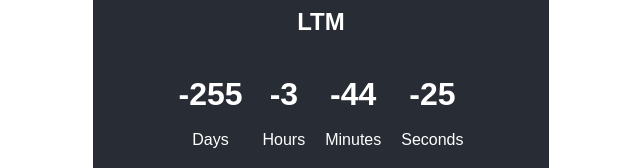
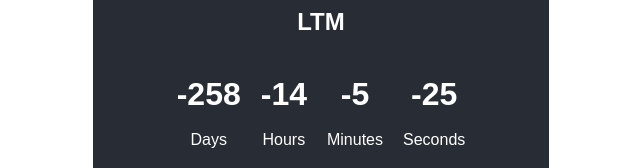
Before and after one commit to Shahryartariq/Date_Passed, a Vue app: page / in a window 1280 px wide. Shown: the part 430-598 px from the top of the page, without its empty margins (319-959 px from the left). Built offline with nearby package versions, Linux system fonts and the light colour scheme.

Commit message:
updated date

```diff
--- a/src/App.vue
+++ b/src/App.vue
@@ -17,7 +17,7 @@
     <!-- Display the Active Time Counter -->
     <div v-if="activeTab === 0" class="tab-content">
       <h2>LTM</h2>
-      <TimeCounter :startDate="new Date('2025-06-02T16:51:00')" />
+      <TimeCounter :startDate="new Date('2025-06-06T03:12:00')" />
     </div>
     <div v-if="activeTab === 1" class="tab-content">
       <h2>LTC</h2>
```
